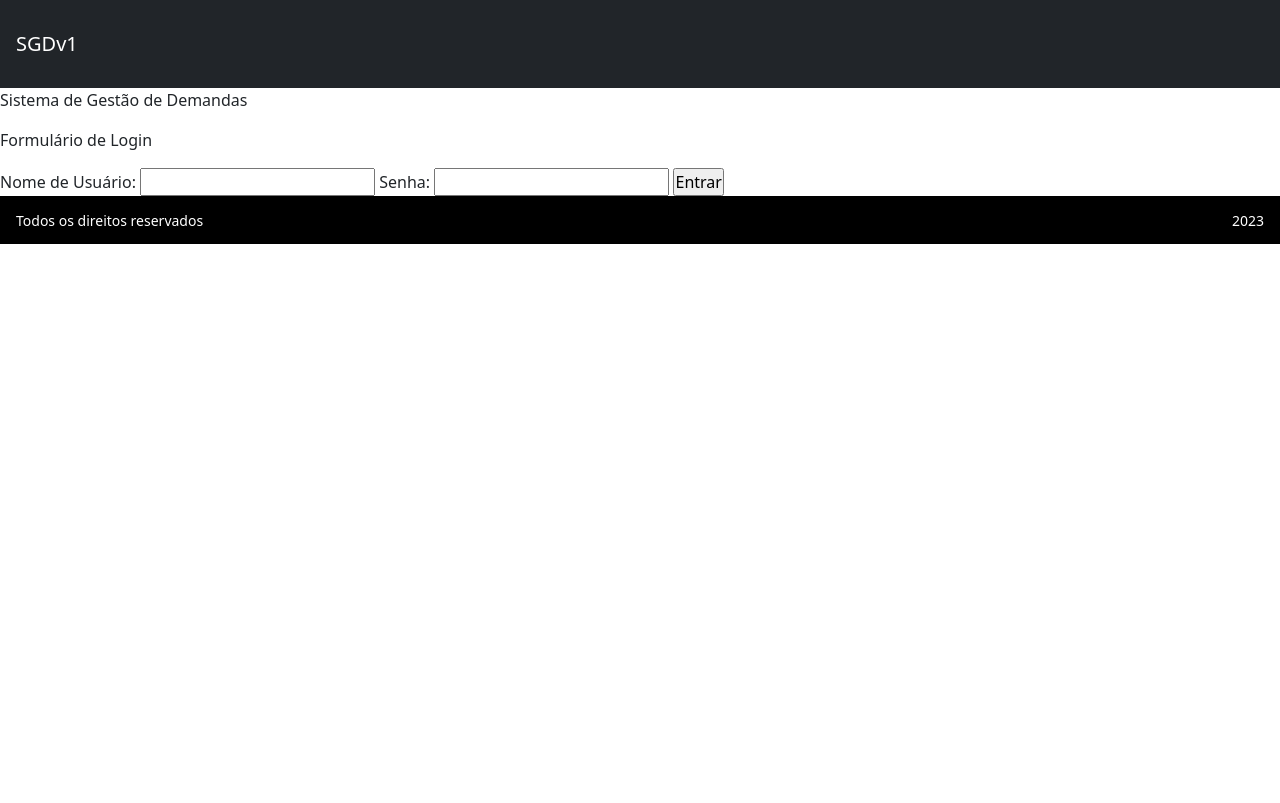
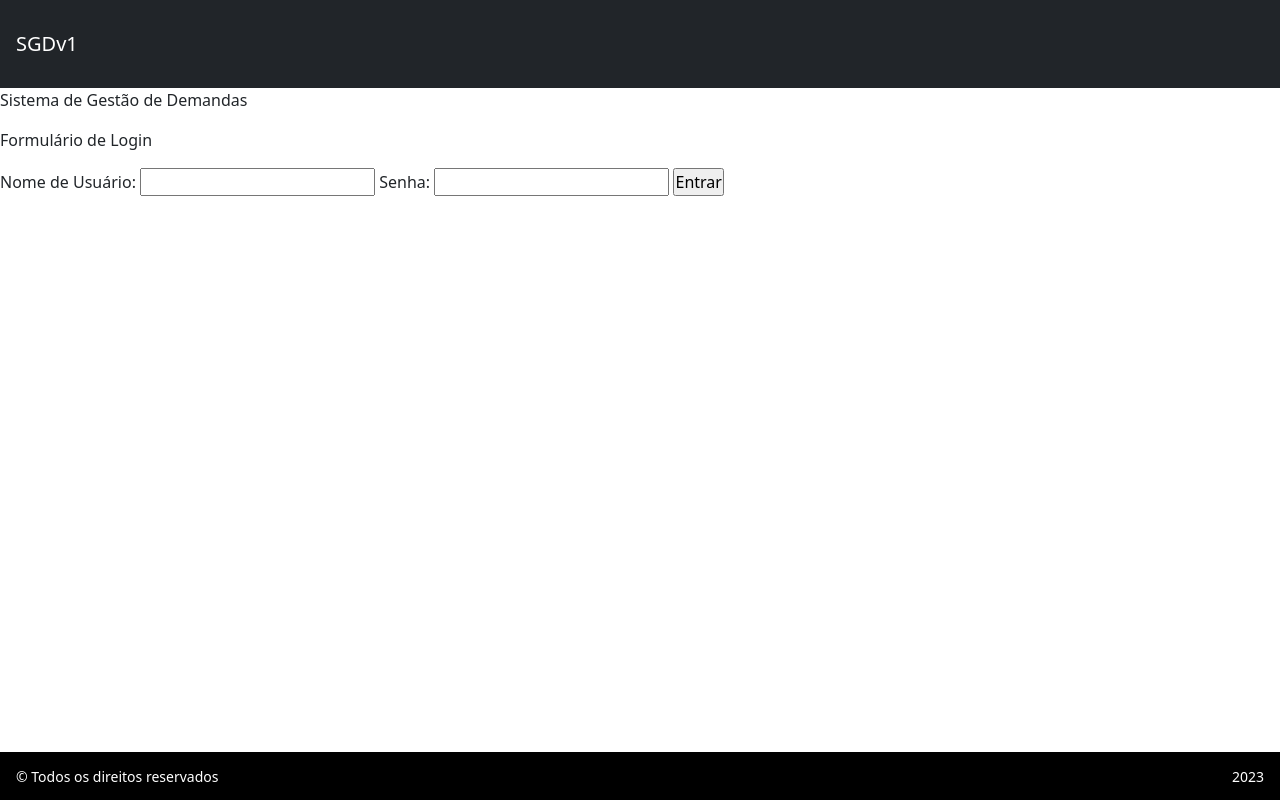
Before and after one commit to Amarildop1/LabDesenvSoftware-SI, a Django app: a page that uses LabDevSoftware/templates/base.html in a window 1280 px wide. Before the commit the page ends 244 px from the top, so only its background shows below. Run offline with Django 4.2, Linux system fonts and the light colour scheme.

Commit message:
Ajuste no rodapé

```diff
--- a/LabDevSoftware/templates/base.html
+++ b/LabDevSoftware/templates/base.html
@@ -9,7 +9,7 @@
 
         {% block estilo %}
             <link href="https://cdn.jsdelivr.net/npm/bootstrap@5.3.2/dist/css/bootstrap.min.css" rel="stylesheet" integrity="sha384-T3c6CoIi6uLrA9TneNEoa7RxnatzjcDSCmG1MXxSR1GAsXEV/Dwwykc2MPK8M2HN" crossorigin="anonymous">
-            <script src="https://cdn.jsdelivr.net/npm/bootstrap@5.3.2/dist/js/bootstrap.bundle.min.js" integrity="sha384-C6RzsynM9kWDrMNeT87bh95OGNyZPhcTNXj1NW7RuBCsyN/o0jlpcV8Qyq46cDfL" crossorigin="anonymous"></script>
+            <!-- <script src="https://cdn.jsdelivr.net/npm/bootstrap@5.3.2/dist/js/bootstrap.bundle.min.js" integrity="sha384-C6RzsynM9kWDrMNeT87bh95OGNyZPhcTNXj1NW7RuBCsyN/o0jlpcV8Qyq46cDfL" crossorigin="anonymous"></script>  -->
             <link rel="stylesheet" href="{% static 'css/style.css' %}">
         {% endblock %}
 
@@ -50,7 +50,7 @@
     {% block rodape %}
         <footer class="bg-black small text-center text-white-50">
                 <div class="text-white itemRodape">
-                    Todos os direitos reservados
+                    &copy; Todos os direitos reservados
                 </div>
                 <div class="text-white itemRodape">
                     2023
--- a/static/css/style.css
+++ b/static/css/style.css
@@ -6,6 +6,16 @@
 html, body {
     height: 100%;
     margin: 0;
+}
+
+body {
+    display: flex;
+    flex-direction: column;
+    min-height: 90vh;
+}
+
+main {
+    flex: 1;
 }
 
 h3, h4{
```
